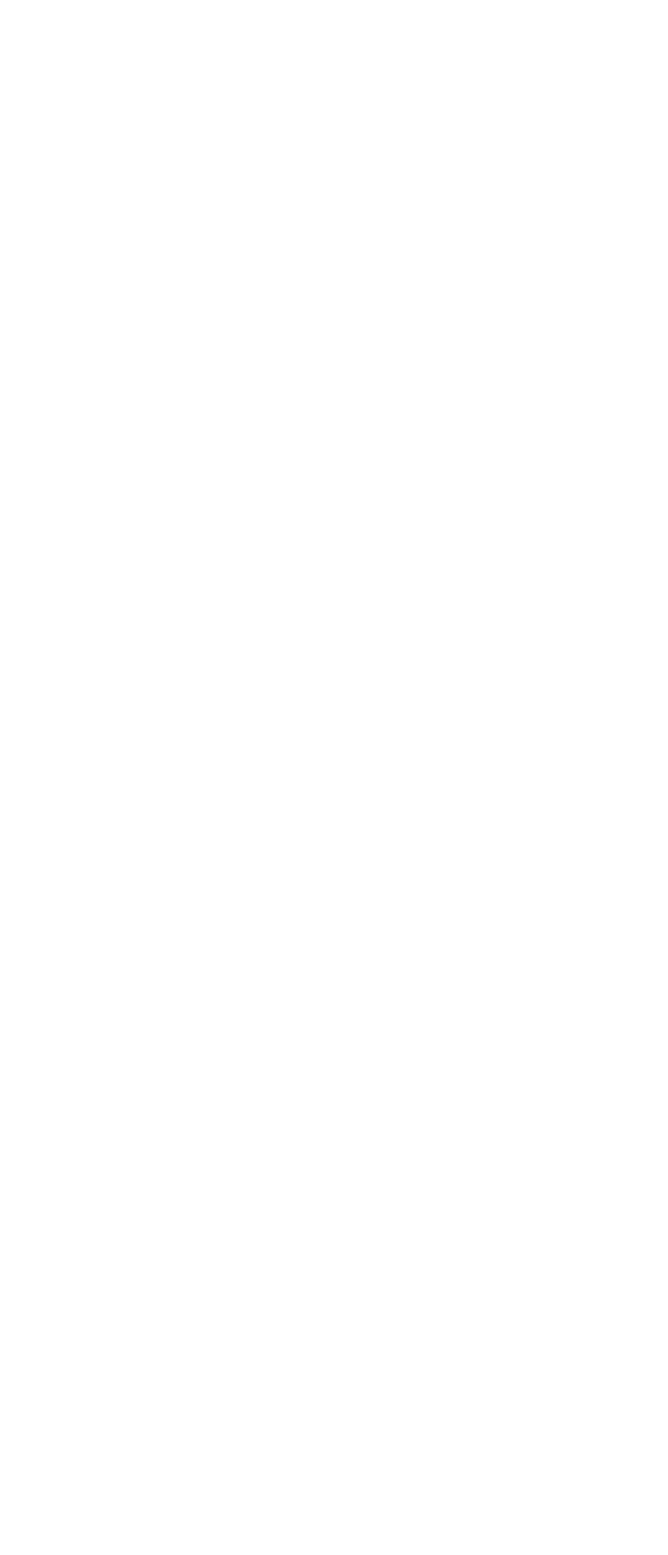
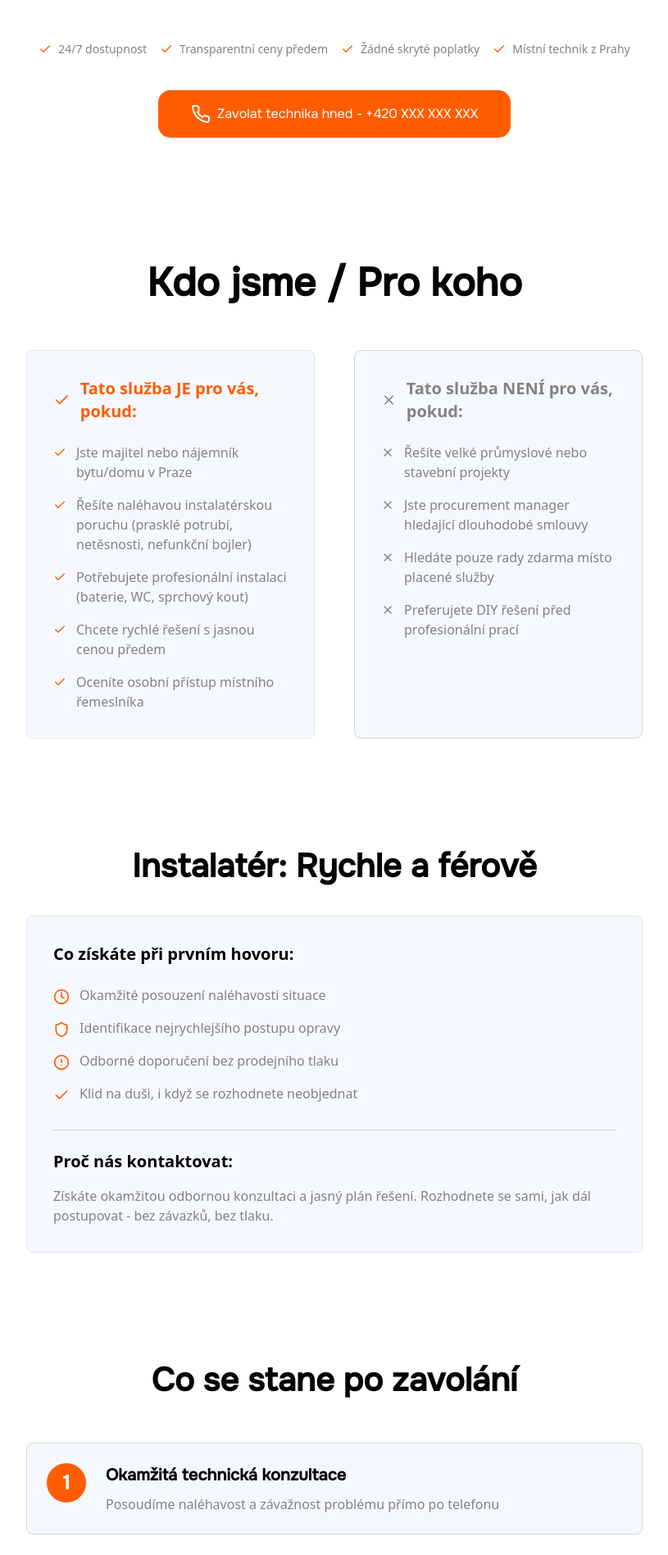
Before and after one commit to adamgusta/Figma_Plumbing_Service, a React (Vite) app: page /branded in a window 1280 px wide. Before the commit this address had no page. Shown: the part 483-2380 px from the top of the page at 82% size, without its empty margins (232-1047 px from the left). Before the commit the page ends 800 px from the top, so only its background shows below. Built offline with nearby package versions, Linux system fonts and the light colour scheme.

Commit message:
created implementation plan to upgrade the visuals

```diff
--- a/src/index.tsx
+++ b/src/index.tsx
@@ -3,6 +3,7 @@ import { createRoot } from "react-dom/client";
 import { BrowserRouter, Routes, Route } from "react-router-dom";
 import { Home } from "./screens/Home/Home";
 import { PragueLanding } from "./screens/PragueLanding/PragueLanding";
+import { BrandedPragueLanding } from "./screens/BrandedPragueLanding/BrandedPragueLanding";
 
 createRoot(document.getElementById("app") as HTMLElement).render(
   <StrictMode>
@@ -10,6 +11,7 @@ createRoot(document.getElementById("app") as HTMLElement).render(
       <Routes>
         <Route path="/" element={<PragueLanding />} />
         <Route path="/old-home" element={<Home />} />
+        <Route path="/branded" element={<BrandedPragueLanding />} />
       </Routes>
     </BrowserRouter>
   </StrictMode>,
--- /dev/null
+++ b/src/screens/BrandedPragueLanding/BrandedPragueLanding.tsx
@@ -0,0 +1,207 @@
+import { Check, X, Phone, Clock, Shield, CircleAlert as AlertCircle } from "lucide-react";
+import { NavigationBannerSection } from "../Home/sections/NavigationBannerSection";
+import { ContactFooterSection } from "../Home/sections/ContactFooterSection";
+
+const heroStats = [
+  "24/7 dostupnost",
+  "Transparentní ceny předem",
+  "Žádné skryté poplatky",
+  "Místní technik z Prahy",
+];
+
+const isForYou = [
+  "Jste majitel nebo nájemník bytu/domu v Praze",
+  "Řešíte naléhavou instalatérskou poruchu (prasklé potrubí, netěsnosti, nefunkční bojler)",
+  "Potřebujete profesionální instalaci (baterie, WC, sprchový kout)",
+  "Chcete rychlé řešení s jasnou cenou předem",
+  "Oceníte osobní přístup místního řemeslníka",
+];
+
+const isNotForYou = [
+  "Řešíte velké průmyslové nebo stavební projekty",
+  "Jste procurement manager hledající dlouhodobé smlouvy",
+  "Hledáte pouze rady zdarma místo placené služby",
+  "Preferujete DIY řešení před profesionální prací",
+];
+
+const processSteps = [
+  {
+    number: "1",
+    title: "Okamžitá technická konzultace",
+    description: "Posoudíme naléhavost a závažnost problému přímo po telefonu",
+  },
+  {
+    number: "2",
+    title: "Žádný prodejní tlak",
+    description:
+      "Dostanete čestné doporučení - někdy stačí jednoduchý postup, který zvládnete sami",
+  },
+  {
+    number: "3",
+    title: "Odborné shrnutí situace",
+    description:
+      "Vysvětlíme vám přesně, co se děje a jaké máte možnosti řešení",
+  },
+  {
+    number: "4",
+    title: "Vy rozhodujete o dalším postupu",
+    description:
+      "Rozhodnete se v klidu, zda chcete pokračovat s profesionální opravou",
+  },
+];
+
+export const BrandedPragueLanding = (): JSX.Element => {
+  return (
+    <main className="min-h-screen bg-white text-text flex flex-col">
+      <NavigationBannerSection />
+
+      {/* Hero Section */}
+      <section className="mx-auto max-w-[800px] px-6 py-20 text-center">
+        <h1 className="font-heading-1 text-[length:var(--heading-1-font-size)] font-[number:var(--heading-1-font-weight)] leading-[var(--heading-1-line-height)] tracking-[var(--heading-1-letter-spacing)] text-app-primary">
+          Potrubí prasklo? Bojler nefunguje? Instalatér na místě do 60 minut.
+        </h1>
+        <div className="mt-8 flex flex-wrap justify-center gap-4 text-sm text-text">
+          {heroStats.map((stat, index) => (
+            <span key={index} className="flex items-center gap-2">
+              <Check className="h-4 w-4 text-app-accent" />
+              {stat}
+            </span>
+          ))}
+        </div>
+        <a
+          href="tel:+420XXXXXXXXX"
+          className="mt-10 inline-flex items-center justify-center rounded-[15px] bg-app-accent px-10 py-4 font-body-2 text-[length:var(--body-2-font-size)] font-[number:var(--body-2-font-weight)] leading-[var(--body-2-line-height)] tracking-[var(--body-2-letter-spacing)] text-white transition-colors hover:bg-[color:var(--accent-hover)]"
+        >
+          <Phone className="mr-2 inline h-6 w-6" />
+          Zavolat technika hned - +420 XXX XXX XXX
+        </a>
+      </section>
+
+      {/* Kdo jsme / Pro koho Section */}
+      <section className="mx-auto max-w-[800px] px-6 py-16 w-full">
+        <h2 className="mb-12 text-center font-heading-2 text-[length:var(--heading-2-font-size)] font-[number:var(--heading-2-font-weight)] leading-[var(--heading-2-line-height)] text-app-primary">
+          Kdo jsme / Pro koho
+        </h2>
+        <div className="grid gap-12 md:grid-cols-2">
+          {/* This service IS for you */}
+          <div className="rounded-lg border border-app-accent/30 bg-gray-2 p-8">
+            <h3 className="mb-6 flex items-center gap-3 text-xl font-semibold text-app-accent">
+              <Check className="h-6 w-6" />
+              Tato služba JE pro vás, pokud:
+            </h3>
+            <ul className="space-y-4">
+              {isForYou.map((item, index) => (
+                <li key={index} className="flex items-start gap-3 text-text">
+                  <Check className="mt-1 h-4 w-4 shrink-0 text-app-accent" />
+                  <span>{item}</span>
+                </li>
+              ))}
+            </ul>
+          </div>
+
+          {/* This service is NOT for you */}
+          <div className="rounded-lg border border-gray-300 bg-gray-2 p-8">
+            <h3 className="mb-6 flex items-center gap-3 text-xl font-semibold text-text">
+              <X className="h-6 w-6" />
+              Tato služba NENÍ pro vás, pokud:
+            </h3>
+            <ul className="space-y-4">
+              {isNotForYou.map((item, index) => (
+                <li
+                  key={index}
+                  className="flex items-start gap-3 text-text"
+                >
+                  <X className="mt-1 h-4 w-4 shrink-0 text-text/50" />
+                  <span>{item}</span>
+                </li>
+              ))}
+            </ul>
+          </div>
+        </div>
+      </section>
+
+      {/* Value Proposition Section */}
+      <section className="mx-auto max-w-[800px] px-6 py-16 w-full">
+        <h2 className="mb-8 text-center font-heading-3 text-[length:var(--heading-3-font-size)] font-[number:var(--heading-3-font-weight)] leading-[var(--heading-3-line-height)] text-app-primary">
+          Instalatér: Rychle a férově
+        </h2>
+        <div className="rounded-lg border border-app-accent/30 bg-gray-2 p-8">
+          <h3 className="mb-6 text-xl font-semibold text-app-primary">
+            Co získáte při prvním hovoru:
+          </h3>
+          <ul className="space-y-4 text-text">
+            <li className="flex items-start gap-3">
+              <Clock className="mt-1 h-5 w-5 shrink-0 text-app-accent" />
+              <span>Okamžité posouzení naléhavosti situace</span>
+            </li>
+            <li className="flex items-start gap-3">
+              <Shield className="mt-1 h-5 w-5 shrink-0 text-app-accent" />
+              <span>Identifikace nejrychlejšího postupu opravy</span>
+            </li>
+            <li className="flex items-start gap-3">
+              <AlertCircle className="mt-1 h-5 w-5 shrink-0 text-app-accent" />
+              <span>Odborné doporučení bez prodejního tlaku</span>
+            </li>
+            <li className="flex items-start gap-3">
+              <Check className="mt-1 h-5 w-5 shrink-0 text-app-accent" />
+              <span>Klid na duši, i když se rozhodnete neobjednat</span>
+            </li>
+          </ul>
+          <div className="mt-8 border-t border-gray-300 pt-6">
+            <h3 className="mb-4 text-xl font-semibold text-app-primary">
+              Proč nás kontaktovat:
+            </h3>
+            <p className="text-text">
+              Získáte okamžitou odbornou konzultaci a jasný plán řešení.
+              Rozhodnete se sami, jak dál postupovat - bez závazků, bez tlaku.
+            </p>
+          </div>
+        </div>
+      </section>
+
+      {/* Process Steps Section */}
+      <section className="mx-auto max-w-[800px] px-6 py-16 w-full">
+        <h2 className="mb-12 text-center font-heading-3 text-[length:var(--heading-3-font-size)] font-[number:var(--heading-3-font-weight)] leading-[var(--heading-3-line-height)] text-app-primary">
+          Co se stane po zavolání
+        </h2>
+        <div className="space-y-8">
+          {processSteps.map((step) => (
+            <div
+              key={step.number}
+              className="flex gap-6 rounded-lg border border-gray-300 bg-gray-2 p-6"
+            >
+              <div className="flex h-12 w-12 shrink-0 items-center justify-center rounded-full bg-app-accent font-heading-5 text-[length:var(--heading-5-font-size)] font-[number:var(--heading-5-font-weight)] text-white">
+                {step.number}
+              </div>
+              <div>
+                <h3 className="mb-2 font-heading-6 text-[length:var(--heading-6-font-size)] font-[number:var(--heading-6-font-weight)] text-app-primary">
+                  {step.title}
+                </h3>
+                <p className="text-text">{step.description}</p>
+              </div>
+            </div>
+          ))}
+        </div>
+      </section>
+
+      {/* Final CTA Section */}
+      <section className="mx-auto max-w-[800px] px-6 py-20 text-center">
+        <h2 className="mb-4 font-heading-2 text-[length:var(--heading-2-font-size)] font-[number:var(--heading-2-font-weight)] leading-[var(--heading-2-line-height)] text-app-primary">
+          Potrubí nečeká. Zavolejte hned.
+        </h2>
+        <p className="mb-10 text-lg text-text">
+          Získejte okamžitou odbornou konzultaci a klid na duši.
+        </p>
+        <a
+          href="tel:+420XXXXXXXXX"
+          className="inline-flex items-center justify-center rounded-[15px] bg-app-accent px-10 py-4 font-body-2 text-[length:var(--body-2-font-size)] font-[number:var(--body-2-font-weight)] leading-[var(--body-2-line-height)] tracking-[var(--body-2-letter-spacing)] text-white transition-colors hover:bg-[color:var(--accent-hover)]"
+        >
+          <Phone className="mr-2 inline h-6 w-6" />
+          Zavolat technika hned - +420 XXX XXX XXX
+        </a>
+      </section>
+
+      <ContactFooterSection />
+    </main>
+  );
+};
```
